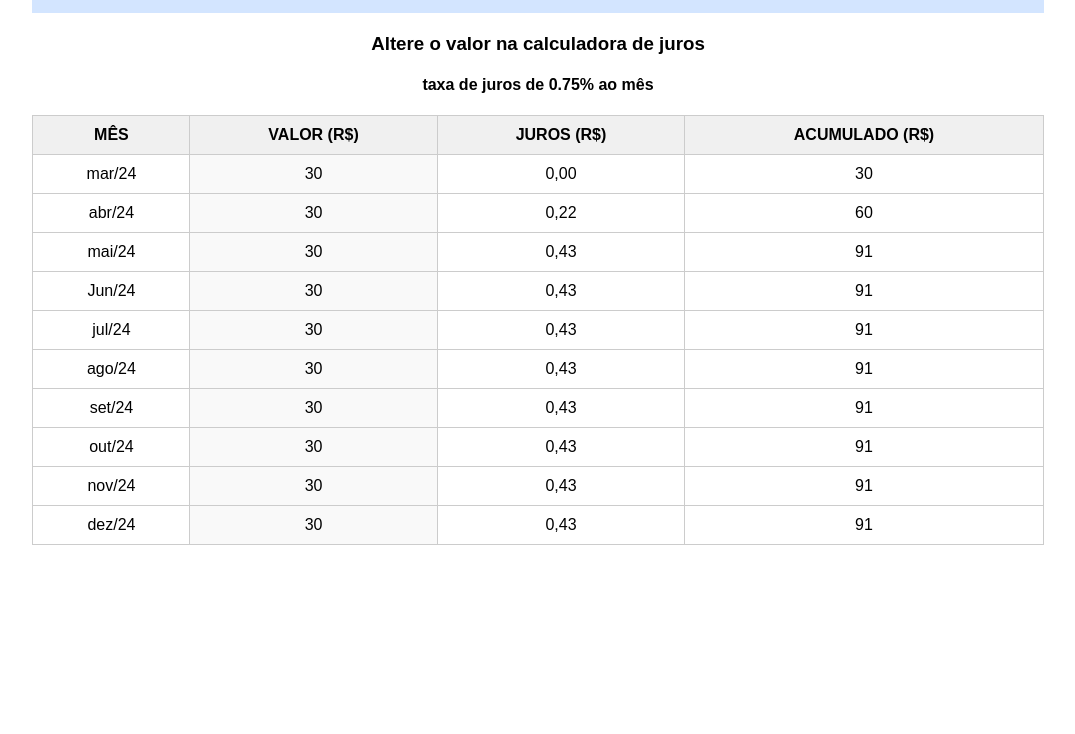
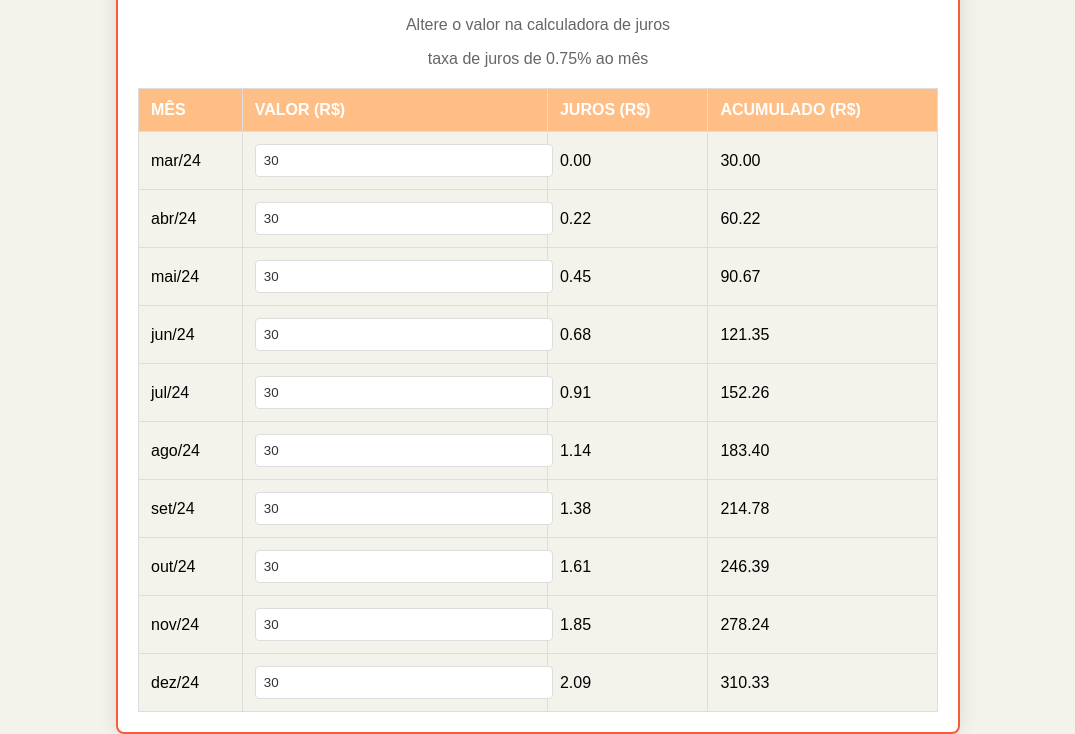
Before and after one commit to Academe33/Calculadora-juros-simples, a plain HTML site: page index.html in a window 1280 px wide. Shown: the part 75-809 px from the top of the page, without its empty margins (102-1177 px from the left). Drawn offline with Linux system fonts and the light colour scheme.

Commit message:
Update index.html

```diff
--- a/index.html
+++ b/index.html
@@ -3,15 +3,81 @@
 <head>
   <meta charset="UTF-8">
   <meta name="viewport" content="width=device-width, initial-scale=1.0">
-    <title>Editable Spreadsheet</title>
-    <link rel="stylesheet" href="styles.css">
+  <title>Investimentos com Rendimento</title>
+  <style>
+    body {
+      font-family: 'Arial', sans-serif;
+      background-color: #F4F3EB;
+      margin: 0;
+      padding: 0;
+      display: flex;
+      justify-content: center;
+      align-items: center;
+      height: 100vh;
+    }
+    .container {
+      background: #fff;
+      border-radius: 8px;
+      box-shadow: 0 0 20px rgba(0, 0, 0, 0.1);
+      padding: 20px;
+      max-width: 800px;
+      width: 100%;
+    }
+    h1 {
+      text-align: center;
+      color: #333;
+      background-color: #7DC9E7;
+      padding: 10px;
+      border-radius: 8px 8px 0 0;
+      margin-top: 0;
+    }
+    p {
+      text-align: center;
+      color: #666;
+    }
+    table {
+      width: 100%;
+      border-collapse: collapse;
+      margin-top: 20px;
+    }
+    table, th, td {
+      border: 1px solid #ddd;
+    }
+    th, td {
+      padding: 12px;
+      text-align: left;
+    }
+    th {
+      background-color: #FFBE86;
+      color: #fff;
+    }
+    td input {
+      width: 100%;
+      padding: 8px;
+      border: 1px solid #ddd;
+      border-radius: 4px;
+    }
+    .totals {
+      font-weight: bold;
+      background-color: #F9F9F9;
+    }
+    .container {
+      border: 2px solid #F95A37;
+    }
+    td {
+      background-color: #F4F3EB;
+    }
+    input {
+      background-color: #fff;
+      color: #333;
+    }
+  </style>
 </head>
 <body>
   <div class="container">
-        <h2>MEUS INVESTIMENTOS COM RENDIMENTO</h2>
-                <h3>Altere o valor na calculadora de juros</h3>
-                <h4>taxa de juros de 0.75% ao mês</h4>
-
+    <h1>MEUS INVESTIMENTOS COM RENDIMENTO</h1>
+    <p>Altere o valor na calculadora de juros</p>
+    <p>taxa de juros de 0.75% ao mês</p>
     <table id="investmentTable">
       <thead>
         <tr>
@@ -24,68 +90,87 @@
       <tbody>
         <tr>
           <td>mar/24</td>
-                    <td contenteditable="true">30</td>
-                    <td>0,00</td>
+          <td><input type="number" value="30" oninput="updateTable()"></td>
+          <td>0.00</td>
           <td>30</td>
         </tr>
         <tr>
           <td>abr/24</td>
-                    <td contenteditable="true">30</td>
-                    <td>0,22</td>
+          <td><input type="number" value="30" oninput="updateTable()"></td>
+          <td>0.22</td>
           <td>60</td>
         </tr>
         <tr>
           <td>mai/24</td>
-                    <td contenteditable="true">30</td>
-                    <td>0,43</td>
+          <td><input type="number" value="30" oninput="updateTable()"></td>
+          <td>0.43</td>
           <td>91</td>
         </tr>
         <tr>
-                    <td>Jun/24</td>
-                    <td contenteditable="true">30</td>
-                    <td>0,43</td>
-                    <td>91</td>
+          <td>jun/24</td>
+          <td><input type="number" value="30" oninput="updateTable()"></td>
+          <td>0.43</td>
+          <td>122</td>
         </tr>
         <tr>
           <td>jul/24</td>
-                    <td contenteditable="true">30</td>
-                    <td>0,43</td>
-                    <td>91</td>
+          <td><input type="number" value="30" oninput="updateTable()"></td>
+          <td>0.43</td>
+          <td>153</td>
         </tr>
         <tr>
           <td>ago/24</td>
-                    <td contenteditable="true">30</td>
-                    <td>0,43</td>
-                    <td>91</td>
+          <td><input type="number" value="30" oninput="updateTable()"></td>
+          <td>0.43</td>
+          <td>184</td>
         </tr>
         <tr>
           <td>set/24</td>
-                    <td contenteditable="true">30</td>
-                    <td>0,43</td>
-                    <td>91</td>
+          <td><input type="number" value="30" oninput="updateTable()"></td>
+          <td>0.43</td>
+          <td>215</td>
         </tr>
         <tr>
           <td>out/24</td>
-                    <td contenteditable="true">30</td>
-                    <td>0,43</td>
-                    <td>91</td>
+          <td><input type="number" value="30" oninput="updateTable()"></td>
+          <td>0.43</td>
+          <td>246</td>
         </tr>
         <tr>
           <td>nov/24</td>
-                    <td contenteditable="true">30</td>
-                    <td>0,43</td>
-                    <td>91</td>
+          <td><input type="number" value="30" oninput="updateTable()"></td>
+          <td>0.43</td>
+          <td>277</td>
         </tr>
         <tr>
           <td>dez/24</td>
-                    <td contenteditable="true">30</td>
-                    <td>0,43</td>
-                    <td>91</td>
+          <td><input type="number" value="30" oninput="updateTable()"></td>
+          <td>0.43</td>
+          <td>308</td>
         </tr>
-                <!-- Adicione mais linhas conforme necessário -->
       </tbody>
     </table>
   </div>
-    <script src="script.js"></script>
+  <script>
+    function updateTable() {
+      const table = document.getElementById('investmentTable');
+      const rows = table.rows;
+      let accumulated = 0;
+      const interestRate = 0.0075;
+
+      for (let i = 1; i < rows.length; i++) {
+        const cells = rows[i].cells;
+        const value = parseFloat(cells[1].querySelector('input').value) || 0;
+        const interest = (i === 1 ? 0 : parseFloat((accumulated * interestRate).toFixed(2)));
+        accumulated += value + interest;
+
+        cells[2].innerText = interest.toFixed(2);
+        cells[3].innerText = accumulated.toFixed(2);
+      }
+    }
+
+    // Initialize table
+    updateTable();
+  </script>
 </body>
 </html>
```
Lines whose indentation alone changed are shown as unchanged.
